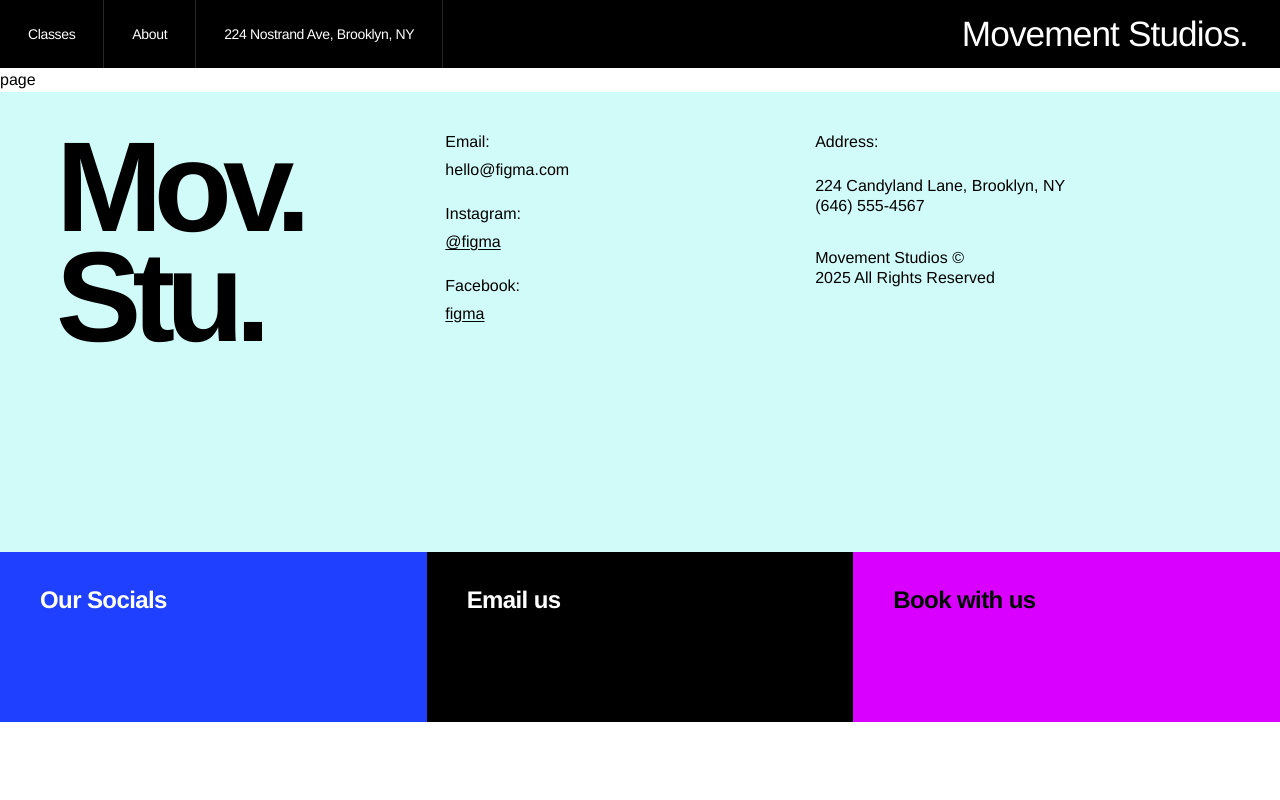
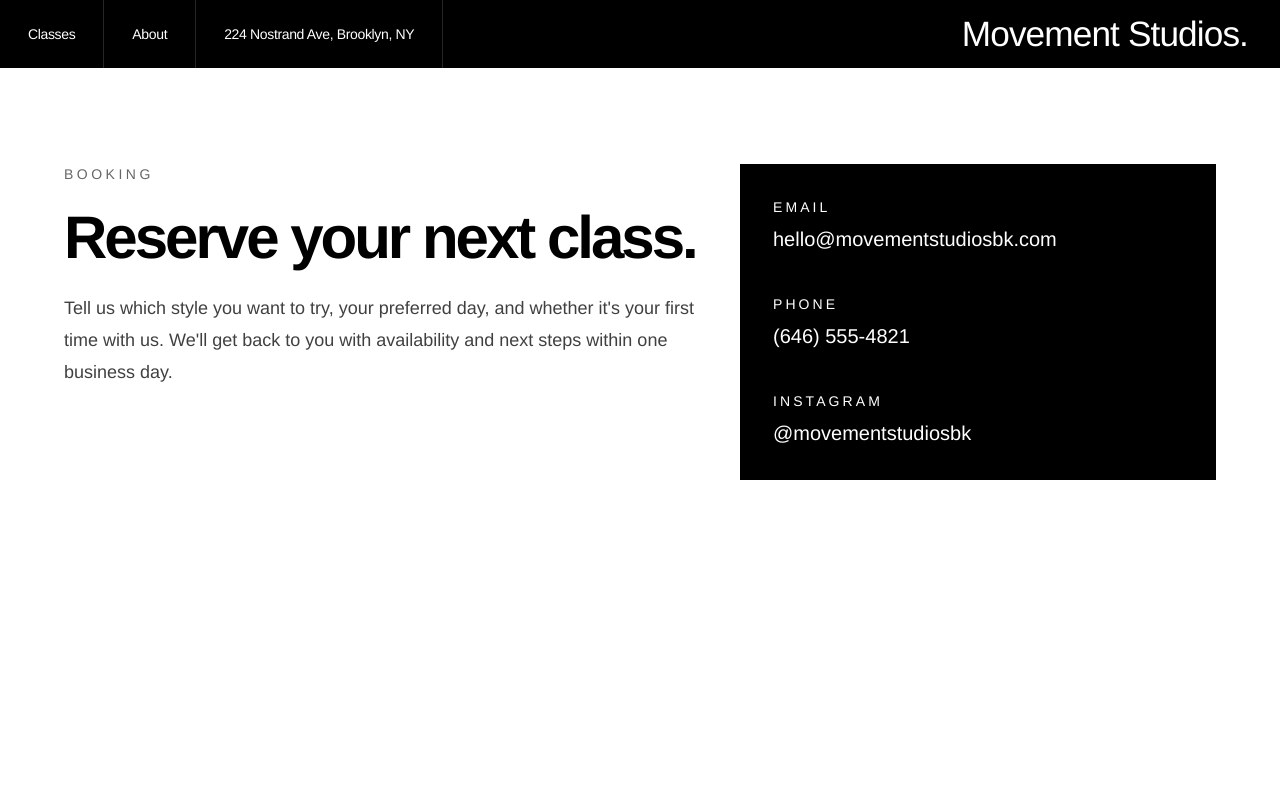
Before and after one commit to SabriBere/movement-studios, a Next.js app: page /booking in a window 1280 px wide. Shown: the top 800 px of the page. Built offline with nearby package versions, Linux system fonts and the light colour scheme.

Commit message:
cheking buttons and creating section /booking

```diff
--- a/src/app/booking/page.tsx
+++ b/src/app/booking/page.tsx
@@ -1,9 +1,72 @@
-import React from 'react'
+import React from "react";
+
+const bookingOptions = [
+    {
+        title: "Email",
+        value: "hello@movementstudiosbk.com",
+        href: "mailto:hello@movementstudiosbk.com",
+    },
+    {
+        title: "Phone",
+        value: "(646) 555-4821",
+        href: "tel:+16465554821",
+    },
+    {
+        title: "Instagram",
+        value: "@movementstudiosbk",
+        href: "https://www.instagram.com/movementstudiosbk",
+    },
+];
 
 const Booking = () => {
     return (
-        <div>page</div>
-    )
-}
+        <main className="min-h-screen bg-white px-4 py-24 text-white sm:px-6 lg:px-10">
+            <div className="mx-auto grid max-w-6xl gap-8 lg:grid-cols-[1.15fr_0.85fr]">
+                <section className="space-y-6">
+                    <p className="text-sm uppercase tracking-[0.25em] text-black/60">
+                        Booking
+                    </p>
+                    <h1 className="text-5xl text-black font-semibold tracking-[-0.05em] sm:text-6xl">
+                        Reserve your next class.
+                    </h1>
+                    <p className="max-w-2xl text-black text-lg leading-8 text-black/75">
+                        Tell us which style you want to try, your preferred day, and
+                        whether it&apos;s your first time with us. We&apos;ll get back to
+                        you with availability and next steps within one business day.
+                    </p>
+                </section>
 
-export default Booking
+                <section className="border border-black bg-black p-6 backdrop-blur-sm sm:p-8">
+                    <div className="space-y-5">
+                        {bookingOptions.map((option) => (
+                            <div
+                                key={option.title}
+                                className="border-b border-black pb-5 last:border-b-0 last:pb-0"
+                            >
+                                <p className="text-sm uppercase tracking-[0.22em] text-white">
+                                    {option.title}
+                                </p>
+                                <a
+                                    href={option.href}
+                                    className="mt-2 inline-block text-white text-xl font-medium transition"
+                                    target={
+                                        option.href.startsWith("http") ? "_blank" : undefined
+                                    }
+                                    rel={
+                                        option.href.startsWith("http")
+                                            ? "noreferrer"
+                                            : undefined
+                                    }
+                                >
+                                    {option.value}
+                                </a>
+                            </div>
+                        ))}
+                    </div>
+                </section>
+            </div>
+        </main>
+    );
+};
+
+export default Booking;
--- a/src/components/Buttons/ButtonCards.tsx
+++ b/src/components/Buttons/ButtonCards.tsx
@@ -2,10 +2,8 @@ import styles from './Buttons.module.css'
 
 
 const ButtonCards = ({ text, route }: { text: string, route?: string }) => {
-
-    //pasar ruta dinamica
     return (
-        <a href="/booking" className={styles.containerOtherButtons}>
+        <a href={route ?? "/booking"} className={styles.containerOtherButtons}>
             {text}
         </a>
     )
--- a/src/components/Cards/HomeCards.tsx
+++ b/src/components/Cards/HomeCards.tsx
@@ -10,6 +10,7 @@ type HomeCardsProps = {
     cardTitle: string;
     description: string;
     buttonText: string;
+    buttonHref?: string;
 };
 
 const HomeCards = ({
@@ -19,6 +20,7 @@ const HomeCards = ({
     cardTitle,
     description,
     buttonText,
+    buttonHref,
 }: HomeCardsProps) => {
 
     return (
@@ -47,7 +49,7 @@ const HomeCards = ({
                         {description}
                     </p>
 
-                    <ButtonCards text={buttonText} />
+                    <ButtonCards text={buttonText} route={buttonHref} />
                 </div>
             </div>
         </div>
--- a/src/components/Content/ContentHome.tsx
+++ b/src/components/Content/ContentHome.tsx
@@ -16,6 +16,7 @@ const ContentHome = () => {
             description:
                 "At Movement Studio, we’re passionate about creating a supportive and inspiring environment for dancers of all levels. Whether you’re a complete beginner eager to explore the world of modern dance, a seasoned performer looking to refine your technique, or simply someone who finds joy in moving, you’ll find a home here.",
             buttonText: "About us",
+            buttonHref: "/about",
         },
         {
             image: visionImage,
@@ -25,6 +26,7 @@ const ContentHome = () => {
             description:
                 "Get your groove on with Hip Hop, find your rhythm in Jazz, and explore connection in Contact Improvisation. Movement Studio offers a diverse range of classes for every dancer.",
             buttonText: "Reserve your spot",
+            buttonHref: "/booking",
         },
     ];
 
@@ -39,6 +41,7 @@ const ContentHome = () => {
                     cardTitle={section.cardTitle}
                     description={section.description}
                     buttonText={section.buttonText}
+                    buttonHref={section.buttonHref}
                 />
             ))}
             {/* Founders */}
--- a/src/components/Footer/Footer.tsx
+++ b/src/components/Footer/Footer.tsx
@@ -5,6 +5,17 @@ import styles from "./Footer.module.css";
 
 type FooterProps = {
     className?: string;
+};
+
+const contact = {
+    address: "224 Nostrand Ave, Brooklyn, NY 11216",
+    email: "hello@movementstudiosbk.com",
+    facebookHandle: "Movement Studios Brooklyn",
+    facebookUrl: "https://www.facebook.com/movementstudiosbk",
+    instagramHandle: "@movementstudiosbk",
+    instagramUrl: "https://www.instagram.com/movementstudiosbk",
+    phoneDisplay: "(646) 555-4821",
+    phoneHref: "tel:+16465554821",
 };
 
 const footerItems = [
@@ -62,33 +73,45 @@ export default function Footer({ className = "" }: FooterProps) {
                 <div className={styles.infoColumn}>
                     <div>
                         <p>Email:</p>
-                        <a href="mailto:hello@figma.com" className={styles.link}>
-                            hello@figma.com
+                        <a href={`mailto:${contact.email}`} className={styles.link}>
+                            {contact.email}
                         </a>
                     </div>
 
-                    <div>
+                    <div id="socials">
                         <p>Instagram:</p>
-                        <a href="#" className={styles.linkUnderline}>
-                            @figma
+                        <a
+                            href={contact.instagramUrl}
+                            className={styles.linkUnderline}
+                            target="_blank"
+                            rel="noreferrer"
+                        >
+                            {contact.instagramHandle}
                         </a>
                     </div>
 
                     <div>
                         <p>Facebook:</p>
-                        <a href="#" className={styles.linkUnderline}>
-                            figma
+                        <a
+                            href={contact.facebookUrl}
+                            className={styles.linkUnderline}
+                            target="_blank"
+                            rel="noreferrer"
+                        >
+                            {contact.facebookHandle}
                         </a>
                     </div>
                 </div>
 
-                <div className={styles.addressColumn}>
+                <div className={styles.addressColumn} id="location">
                     <div>
                         <p>Address:</p>
                         <p className={styles.addressText}>
-                            224 Candyland Lane, Brooklyn, NY
+                            {contact.address}
                             <br />
-                            (646) 555-4567
+                            <a href={contact.phoneHref} className={styles.link}>
+                                {contact.phoneDisplay}
+                            </a>
                         </p>
                     </div>
 
--- a/src/components/Hero/Hero.module.css
+++ b/src/components/Hero/Hero.module.css
@@ -17,5 +17,3 @@
 .title {
     @apply whitespace-pre-line text-[clamp(4.5rem,16vw,10rem)] leading-[0.86] font-light tracking-[-0.04em] text-white;
 }
-
-.containerCarousel{}
--- /dev/null
+++ b/src/components/Hero/HeroBooking.tsx
@@ -0,0 +1,10 @@
+import React from 'react'
+import styles from './Herobooking.module.css'
+
+const HeroBooking = () => {
+  return (
+    <div>HeroBooking</div>
+  )
+}
+
+export default HeroBooking
--- /dev/null
+++ b/src/components/Hero/Herobooking.module.css
@@ -0,0 +1 @@
+@reference "../../app/globals.css";
```
